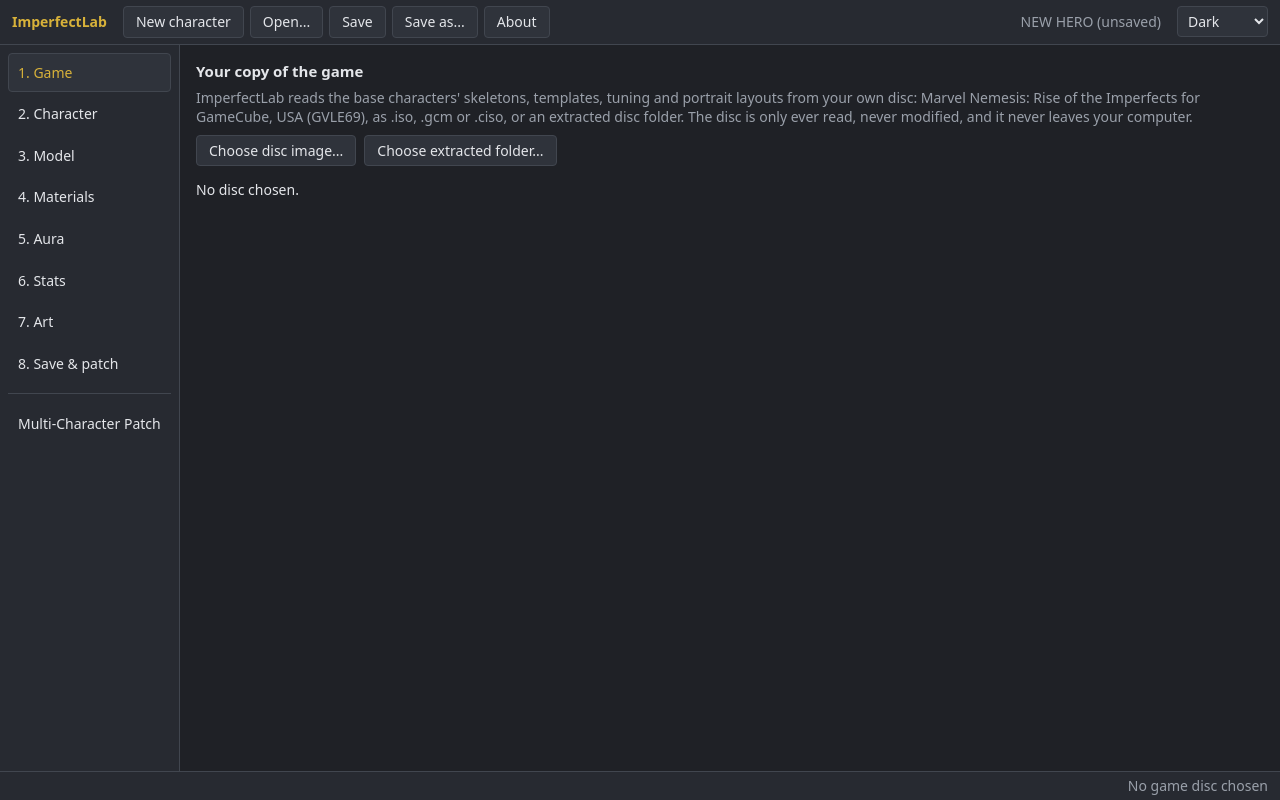
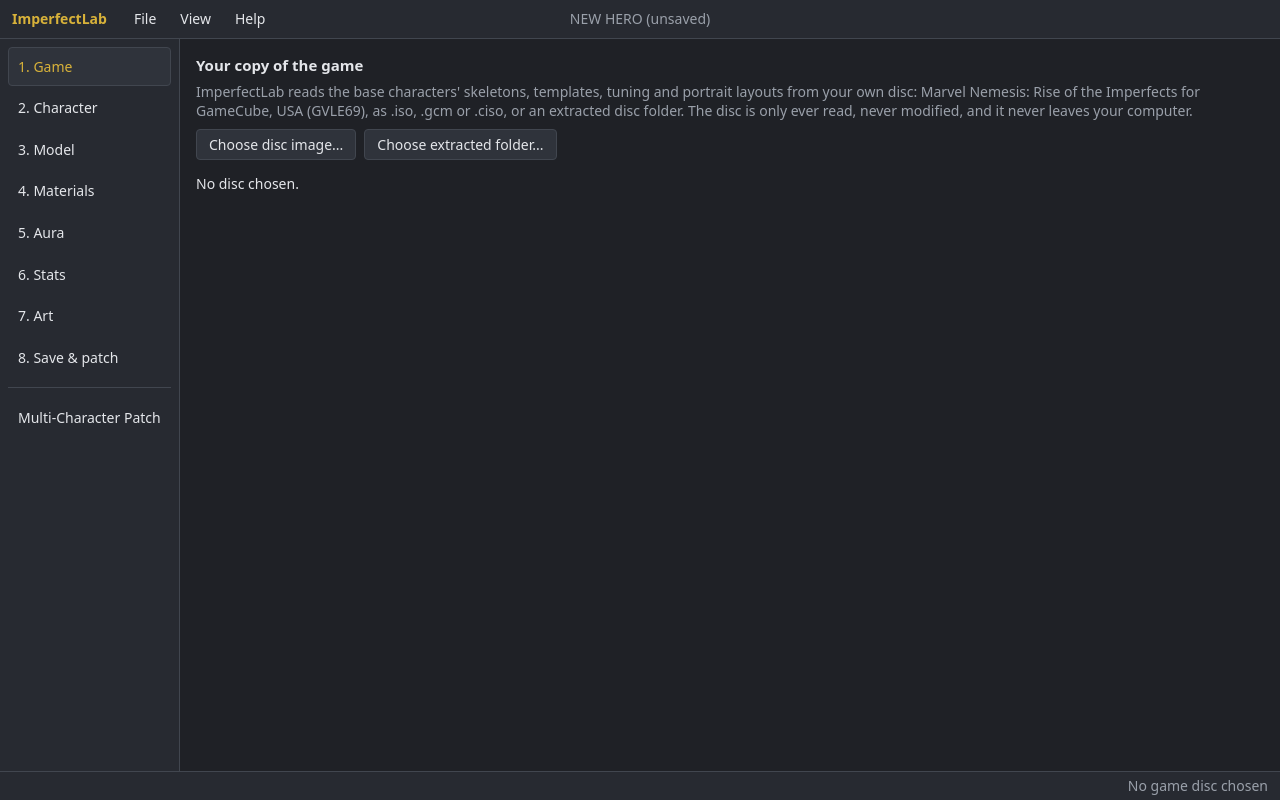
Before and after one commit to Esoteric-Engineer/ImperfectLab, a React (Vite) app: page / in a window 1280 px wide. Built offline with nearby package versions, Linux system fonts and the light colour scheme.

Commit message:
Separate menu bar into a new component

```diff
--- a/src/App.css
+++ b/src/App.css
@@ -7,12 +7,19 @@
 
 header {
   grid-column: 1 / -1;
+  display: grid;
+  grid-template-columns: 1fr auto 1fr;
+  align-items: center;
+  gap: 16px;
+  padding: 4px 12px;
+  background: var(--panel);
+  border-bottom: 1px solid var(--line);
+}
+
+header .header-left {
   display: flex;
   align-items: center;
   gap: 16px;
-  padding: 6px 12px;
-  background: var(--panel);
-  border-bottom: 1px solid var(--line);
 }
 
 header .brand {
@@ -20,14 +27,92 @@
   color: var(--accent);
 }
 
-header nav {
-  display: flex;
-  gap: 6px;
+header .file {
+  max-width: 50vw;
+  overflow: hidden;
+  text-overflow: ellipsis;
+  white-space: nowrap;
+  color: var(--muted);
 }
 
-header .file {
-  margin-left: auto;
+.menubar {
+  display: flex;
+  gap: 2px;
+}
+
+.menu {
+  position: relative;
+}
+
+.menubar button {
+  background: transparent;
+  border-color: transparent;
+}
+
+.menu-trigger {
+  padding: 4px 10px;
+}
+
+.menu-trigger.open {
+  background: var(--panel2);
+  border-color: var(--line);
+}
+
+.menu-popup {
+  position: absolute;
+  top: calc(100% + 2px);
+  left: 0;
+  z-index: 20;
+  min-width: 230px;
+  padding: 4px;
+  background: var(--panel);
+  border: 1px solid var(--line);
+  border-radius: 6px;
+  box-shadow: 0 6px 20px rgba(0, 0, 0, 0.35);
+}
+
+.menu-popup button {
+  display: grid;
+  grid-template-columns: 18px 1fr auto;
+  align-items: center;
+  gap: 4px;
+  width: 100%;
+  padding: 5px 8px;
+  text-align: left;
+}
+
+.menu-popup button:hover,
+.menu-popup button:focus-visible {
+  background: var(--selected);
+  border-color: transparent;
+  outline: none;
+}
+
+.menu-popup .check {
+  color: var(--accent);
+}
+
+.menu-popup .shortcut,
+.menu-heading {
   color: var(--muted);
+}
+
+.menu-popup .shortcut {
+  margin-left: 24px;
+  font-size: 12px;
+}
+
+.menu-heading {
+  padding: 4px 8px 2px;
+  font-size: 12px;
+  text-transform: uppercase;
+  letter-spacing: 0.05em;
+}
+
+.menu-popup hr {
+  border: none;
+  border-top: 1px solid var(--line);
+  margin: 4px 0;
 }
 
 aside {
--- a/src/App.tsx
+++ b/src/App.tsx
@@ -2,6 +2,7 @@
 import { VERSION } from './core/version'
 import * as actions from './ui/actions'
 import { Modal } from './ui/components/common'
+import { type Menu, MenuBar } from './ui/components/MenuBar'
 import { ArtPage } from './ui/pages/ArtPage'
 import { AuraPage } from './ui/pages/AuraPage'
 import { BatchPage } from './ui/pages/BatchPage'
@@ -62,22 +63,40 @@
     }
   }, [])
 
+  const mod = /Mac|iPhone|iPad/.test(navigator.platform) ? '⌘' : 'Ctrl+'
+  const menus: Menu[] = [
+    {
+      label: 'File',
+      items: [
+        { label: 'New character', onSelect: async () => (await actions.newCharacter()) && setStep(1) },
+        { label: 'Open...', shortcut: `${mod}O`, onSelect: async () => (await actions.open()) && setStep(store.game ? 7 : 0) },
+        { separator: true },
+        { label: 'Save', shortcut: `${mod}S`, onSelect: () => actions.save() },
+        { label: 'Save as...', shortcut: `${mod}${mod === '⌘' ? '⇧' : 'Shift+'}S`, onSelect: () => actions.saveAs() },
+      ],
+    },
+    {
+      label: 'View',
+      items: [
+        { heading: 'Theme' },
+        ...THEMES.map((t) => ({ label: t.label, checked: t.id === theme, onSelect: () => setTheme(t.id) })),
+      ],
+    },
+    {
+      label: 'Help',
+      items: [{ label: 'About ImperfectLab', onSelect: () => setAbout(true) }],
+    },
+  ]
+
   const Page = PAGES[step][1]
   return (
     <div className="app">
       <header>
-        <span className="brand">ImperfectLab</span>
-        <nav>
-          <button onClick={async () => (await actions.newCharacter()) && setStep(1)}>New character</button>
-          <button onClick={async () => (await actions.open()) && setStep(store.game ? 7 : 0)}>Open...</button>
-          <button onClick={() => actions.save()}>Save</button>
-          <button onClick={() => actions.saveAs()}>Save as...</button>
-          <button onClick={() => setAbout(true)}>About</button>
-        </nav>
+        <div className="header-left">
+          <span className="brand">ImperfectLab</span>
+          <MenuBar menus={menus} />
+        </div>
         <span className="file">{s.fileName ?? `${s.character.displayName} (unsaved)`}{s.dirty ? ' *' : ''}</span>
-        <select aria-label="Theme" value={theme} onChange={(e) => setTheme(e.target.value)}>
-          {THEMES.map((t) => <option key={t.id} value={t.id}>{t.label}</option>)}
-        </select>
       </header>
       <aside>
         {PAGES.map(([title], i) => (
--- /dev/null
+++ b/src/ui/components/MenuBar.tsx
@@ -0,0 +1,108 @@
+import { useEffect, useRef, useState } from 'react'
+
+export type MenuItem =
+  | { separator: true }
+  | { heading: string }
+  | { label: string; shortcut?: string; checked?: boolean; onSelect: () => void }
+
+export interface Menu {
+  label: string
+  items: MenuItem[]
+}
+
+export function MenuBar({ menus }: { menus: Menu[] }) {
+  const [open, setOpen] = useState<number | null>(null)
+  const root = useRef<HTMLDivElement>(null)
+  const focusFirst = useRef(false)
+
+  const triggerEls = () => [...(root.current?.querySelectorAll<HTMLElement>('.menu-trigger') ?? [])]
+  const itemEls = () => [...(root.current?.querySelectorAll<HTMLElement>('.menu-popup [role^="menuitem"]') ?? [])]
+
+  useEffect(() => {
+    if (open === null) return
+    const away = (e: PointerEvent) => {
+      if (!root.current?.contains(e.target as Node)) setOpen(null)
+    }
+    document.addEventListener('pointerdown', away)
+    return () => document.removeEventListener('pointerdown', away)
+  }, [open])
+
+  useEffect(() => {
+    if (open !== null && focusFirst.current) itemEls()[0]?.focus()
+    focusFirst.current = false
+  }, [open])
+
+  const switchTo = (i: number) => {
+    const n = menus.length
+    const next = (i + n) % n
+    setOpen(next)
+    triggerEls()[next]?.focus()
+  }
+
+  const onKeyDown = (e: React.KeyboardEvent) => {
+    const onItem = (e.target as HTMLElement).getAttribute('role')?.startsWith('menuitem')
+    if (e.key === 'Escape' && open !== null) {
+      e.preventDefault()
+      triggerEls()[open]?.focus()
+      setOpen(null)
+    } else if ((e.key === 'ArrowRight' || e.key === 'ArrowLeft') && open !== null) {
+      e.preventDefault()
+      switchTo(open + (e.key === 'ArrowRight' ? 1 : -1))
+    } else if (e.key === 'ArrowDown' || e.key === 'ArrowUp') {
+      e.preventDefault()
+      const items = itemEls()
+      if (onItem) {
+        const at = items.indexOf(e.target as HTMLElement)
+        items[(at + (e.key === 'ArrowDown' ? 1 : -1) + items.length) % items.length]?.focus()
+      } else if (open === null) {
+        focusFirst.current = true
+        setOpen(triggerEls().indexOf(e.target as HTMLElement))
+      } else {
+        items[e.key === 'ArrowDown' ? 0 : items.length - 1]?.focus()
+      }
+    }
+  }
+
+  return (
+    <div className="menubar" role="menubar" ref={root} onKeyDown={onKeyDown}>
+      {menus.map((menu, i) => (
+        <div className="menu" key={menu.label}>
+          <button
+            className={`menu-trigger ${open === i ? 'open' : ''}`}
+            role="menuitem"
+            aria-haspopup="menu"
+            aria-expanded={open === i}
+            onClick={() => setOpen(open === i ? null : i)}
+            onPointerEnter={() => open !== null && setOpen(i)}
+          >
+            {menu.label}
+          </button>
+          {open === i && (
+            <div className="menu-popup" role="menu" aria-label={menu.label}>
+              {menu.items.map((item, j) => {
+                if ('separator' in item) return <hr key={j} />
+                if ('heading' in item) return <div className="menu-heading" key={j}>{item.heading}</div>
+                return (
+                  <button
+                    key={j}
+                    role={item.checked === undefined ? 'menuitem' : 'menuitemradio'}
+                    aria-checked={item.checked}
+                    tabIndex={-1}
+                    onClick={() => {
+                      setOpen(null)
+                      item.onSelect()
+                    }}
+                  >
+                    <span className="check">{item.checked ? '✓' : ''}</span>
+                    <span>{item.label}</span>
+                    <span className="shortcut">{item.shortcut}</span>
+                  </button>
+                )
+              })}
+            </div>
+          )}
+        </div>
+      ))}
+    </div>
+  )
+}
```
